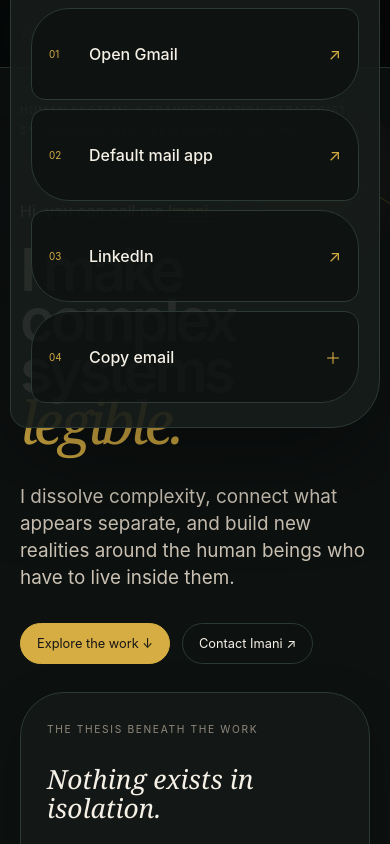
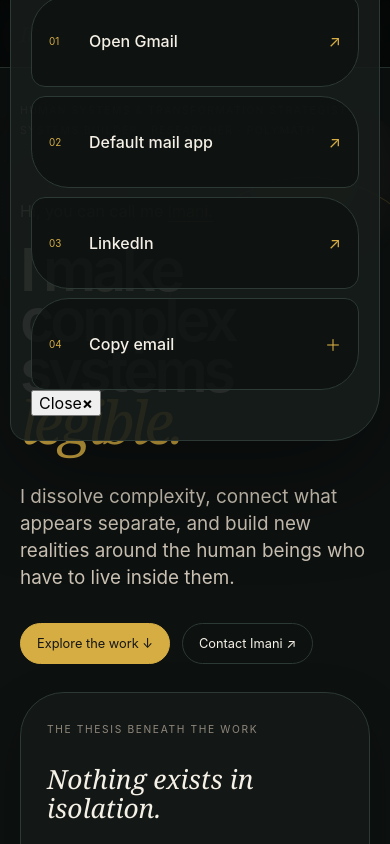
Before and after one commit to Iamlegend-Imani/Iamlegend-Imani, a Next.js app: page / in a window 390 px wide. Both pictures are taken after a click on the button "CONTACT". Shown: the top 844 px of the page. Built offline with nearby package versions, Linux system fonts and the light colour scheme.

Commit message:
Improve contact portal for mobile ergonomics

```diff
--- a/components/ContactPortal.tsx
+++ b/components/ContactPortal.tsx
@@ -22,11 +22,19 @@ export default function ContactPortal({ label = 'Contact Imani', className = ''
 
   useEffect(() => {
     if (!open) return;
+
+    const previousOverflow = document.body.style.overflow;
+    document.body.style.overflow = 'hidden';
+
     const onKeyDown = (event: KeyboardEvent) => {
       if (event.key === 'Escape') setOpen(false);
     };
+
     window.addEventListener('keydown', onKeyDown);
-    return () => window.removeEventListener('keydown', onKeyDown);
+    return () => {
+      window.removeEventListener('keydown', onKeyDown);
+      document.body.style.overflow = previousOverflow;
+    };
   }, [open]);
 
   async function copyEmail() {
@@ -46,14 +54,18 @@ export default function ContactPortal({ label = 'Contact Imani', className = ''
       </button>
 
       {open ? (
-        <div className="contactPortalBackdrop" role="presentation" onMouseDown={(event) => {
-          if (event.currentTarget === event.target) setOpen(false);
-        }}>
+        <div
+          className="contactPortalBackdrop"
+          role="presentation"
+          onMouseDown={(event) => {
+            if (event.currentTarget === event.target) setOpen(false);
+          }}
+        >
           <section className="contactPortal" role="dialog" aria-modal="true" aria-labelledby="contact-title">
             <div className="contactPortalGlow" aria-hidden="true" />
             <div className="contactPortalTop">
               <span>Open a channel</span>
-              <button type="button" onClick={() => setOpen(false)} aria-label="Close contact options">×</button>
+              <button className="contactPortalDesktopClose" type="button" onClick={() => setOpen(false)} aria-label="Close contact options">×</button>
             </div>
             <p className="contactPortalEyebrow">CONTACT IMANI</p>
             <h2 id="contact-title">Choose how you want to reach me.</h2>
@@ -81,6 +93,11 @@ export default function ContactPortal({ label = 'Contact Imani', className = ''
                 <em>{copied ? '✓' : '＋'}</em>
               </button>
             </div>
+
+            <button className="contactPortalMobileClose" type="button" onClick={() => setOpen(false)} aria-label="Close contact options">
+              <span>Close</span>
+              <b aria-hidden="true">×</b>
+            </button>
           </section>
         </div>
       ) : null}
```
